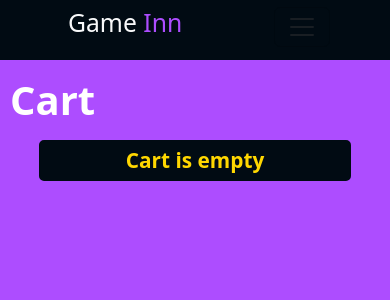
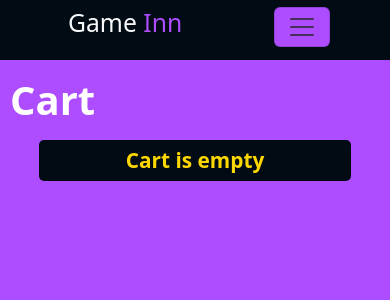
Before and after one commit to avin4930c/shopping-cart, a React (Vite) app: page /cart in a window 390 px wide. Shown: the top 300 px of the page. Built offline with nearby package versions, Linux system fonts and the light colour scheme.

Commit message:
made search bar responsive and css change

```diff
--- a/src/components/comp/navBar.css
+++ b/src/components/comp/navBar.css
@@ -58,3 +58,9 @@
     background-color: var(--secondary-color);
     color: var(--primary-color);
 }
+
+@media (max-width: 768px) {
+    .search-results {
+        width: 70vw;
+    }
+}
--- a/src/components/comp/navBar.tsx
+++ b/src/components/comp/navBar.tsx
@@ -62,7 +62,7 @@ function NavBar({ pageName }: { pageName: string }) {
       <Navbar expand="lg" className="-secondary px-5 fixed-top navBar" id="navbarMain">
         <div className="container">
           <Navbar.Brand className="p-2 text-light"><Link to="/" onClick={() => window.scroll(0, 0)}><h2>Game <span style={{ color: "var(--secondary-color)" }}>Inn</span></h2></Link></Navbar.Brand>
-          <Navbar.Toggle aria-controls="navbarScroll" />
+          <Navbar.Toggle aria-controls="navbarScroll" style={{ backgroundColor: "var(--secondary-color)" }} />
           <Navbar.Collapse id="navbarScroll">
             <Form className="d-flex mx-auto nav-form" ref={searchRef} onClick={handleSearchFormClick} style={{ minWidth: "20vw" }}>
               <FormControl
```
